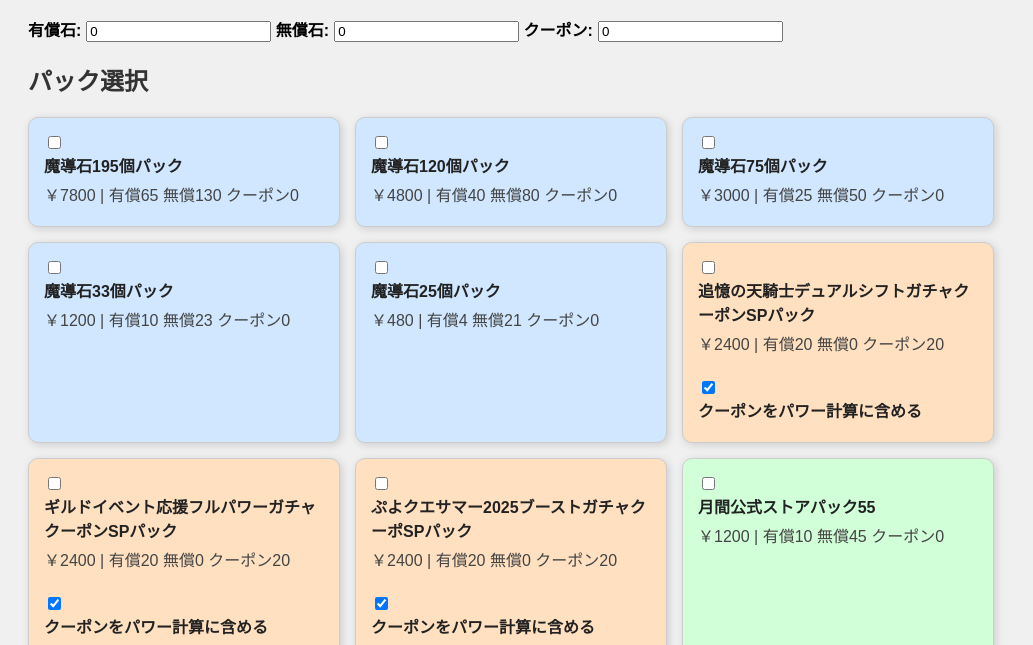
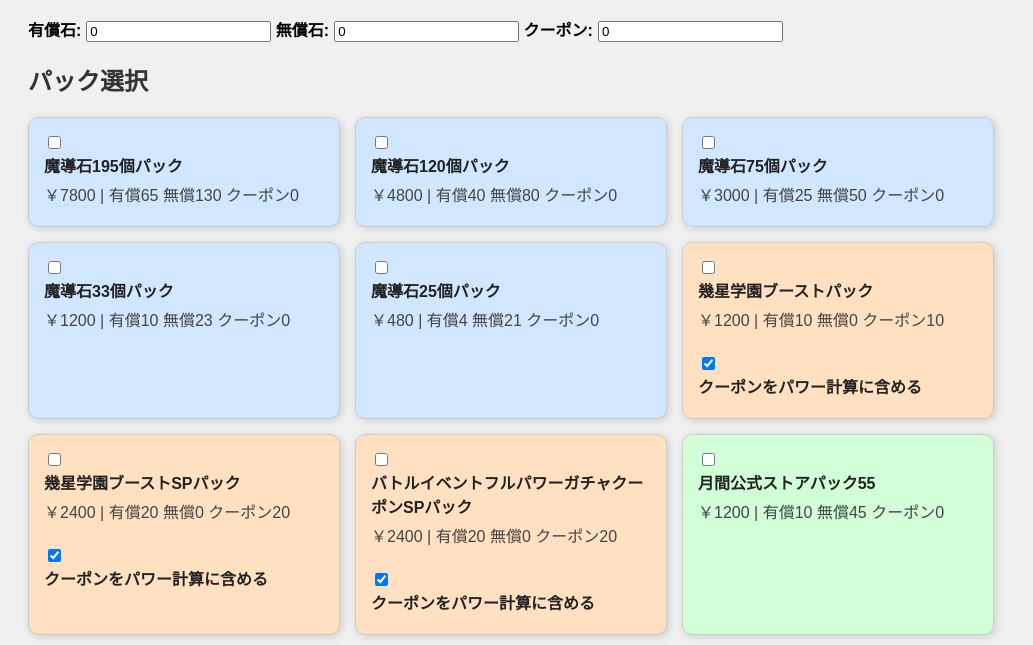
Before and after one commit to k-sandao/kakkkkkkiiiiiinnn, a plain HTML site: page index.html in a window 1280 px wide. Shown: the part 155-800 px from the top of the page, without its empty margins (0-1033 px from the left). Drawn offline with Linux system fonts and the light colour scheme.

Commit message:
Update index.html

```diff
--- a/index.html
+++ b/index.html
@@ -78,9 +78,9 @@ const defaultPacks = [
   { name: "魔導石33個パック", price: 1200, paid: 10, free: 23, multiple: false, color:'blue' },
   { name: "魔導石25個パック", price: 480, paid: 4, free: 21, multiple: false, color:'blue' },
   // 薄いオレンジ3個
-  { name: "追憶の天騎士デュアルシフトガチャクーポンSPパック", price: 2400, paid: 20, free: 0, coupon: 20, multiple: false, color:'orange' },
-  { name: "ギルドイベント応援フルパワーガチャクーポンSPパック", price: 2400, paid: 20, free: 0, coupon: 20, multiple: false, color:'orange' },
-  { name: "ぷよクエサマー2025ブーストガチャクーポSPパック", price: 2400, paid: 20, free: 0, coupon: 20, multiple: false, color:'orange' },
+  { name: "幾星学園ブーストパック", price: 1200, paid: 10, free: 0, coupon: 10, multiple: false, color:'orange' },
+  { name: "幾星学園ブーストSPパック", price: 2400, paid: 20, free: 0, coupon: 20, multiple: false, color:'orange' },
+  { name: "バトルイベントフルパワーガチャクーポンSPパック", price: 2400, paid: 20, free: 0, coupon: 20, multiple: false, color:'orange' },
   // 薄い緑5個
   { name: "月間公式ストアパック55", price: 1200, paid: 10, free: 45, multiple: false, color:'green' },
   { name: "月間公式ストアパック300", price: 18000, paid: 150, free: 150, multiple: false, color:'green' },
```
